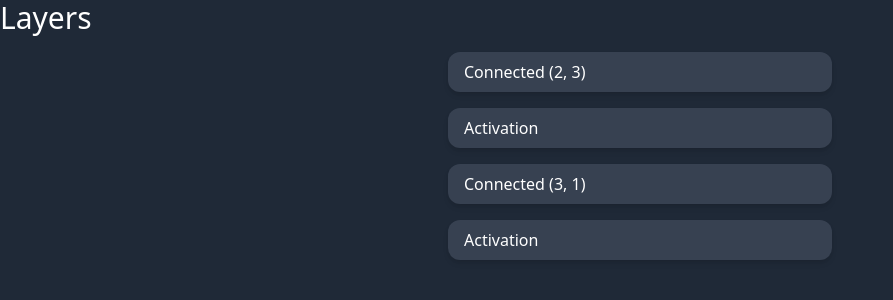
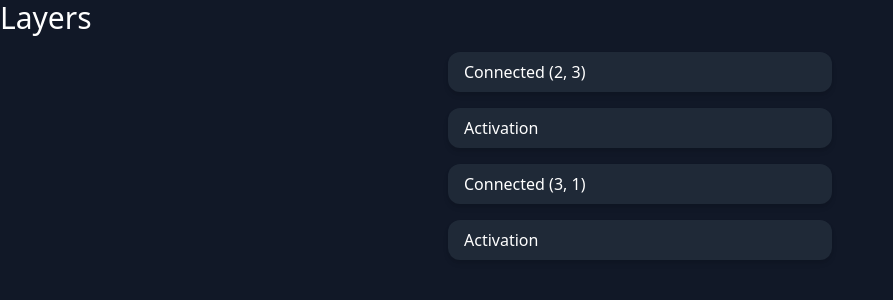
Before and after one commit to mariushe/convts, a React (Create React App) app: page / in a window 1280 px wide. Shown: the top 300 px of the page, without its empty margins (0-893 px from the left). Built offline with nearby package versions, Linux system fonts and the light colour scheme.

Commit message:
Added some background colors

```diff
--- a/src/App.tsx
+++ b/src/App.tsx
@@ -11,7 +11,7 @@ function App() {
   const simpleNetwork = createSimpleNetwork();
 
   return (
-    <div className="min-h-screen bg-gray-800 text-white">
+    <div className="min-h-screen bg-gray-900 text-white">
       <main>
         <DisplayNetwork network={simpleNetwork} />
       </main>
--- a/src/components/network/DisplayNetwork.tsx
+++ b/src/components/network/DisplayNetwork.tsx
@@ -7,7 +7,7 @@ const DisplayLayer = ({ layer }: { layer: Layer }) => {
     <div>
       <div
         className={
-          "px-4 p-2 m-4 max-w-sm mx-auto bg-gray-700 rounded-xl shadow-md flex items-center space-x-4"
+          "px-4 p-2 m-4 max-w-sm mx-auto bg-gray-800 rounded-xl shadow-md flex items-center space-x-4"
         }
       >
         {layer.name()}{" "}
```
